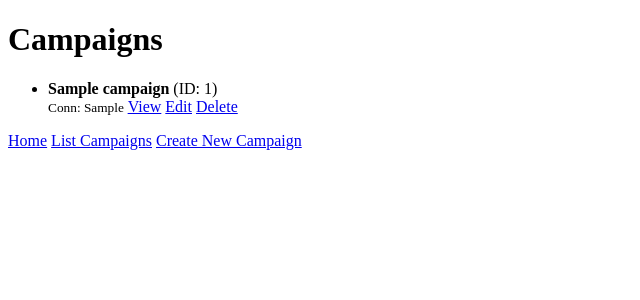
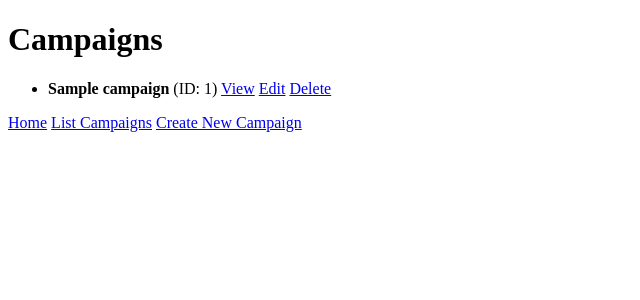
Before and after one commit to crodenas/echo, a FastAPI app: page /campaigns/list in a window 1280 px wide. Shown: the top 300 px of the page, without its empty margins (0-640 px from the left). Run offline with FastAPI, Linux system fonts and the light colour scheme; tables that the repository leaves empty hold one stand-in row (values such as "Sample post").

Commit message:
fix: Remove connection string display from campaign list template

```diff
--- a/src/templates/list.html
+++ b/src/templates/list.html
@@ -9,7 +9,6 @@
         {% for campaign in campaigns %}
         <li>
             <strong>{{ campaign.name }}</strong> (ID: {{ campaign.id }})
-            {% if campaign.conn_string %}<br><small>Conn: {{ campaign.conn_string }}</small>{% endif %}
             <a href="/campaigns/show?campaign_id={{ campaign.id }}">View</a>
             <a href="/campaigns/update?campaign_id={{ campaign.id }}">Edit</a>
             <a href="/campaigns/delete?campaign_id={{ campaign.id }}">Delete</a>
```
